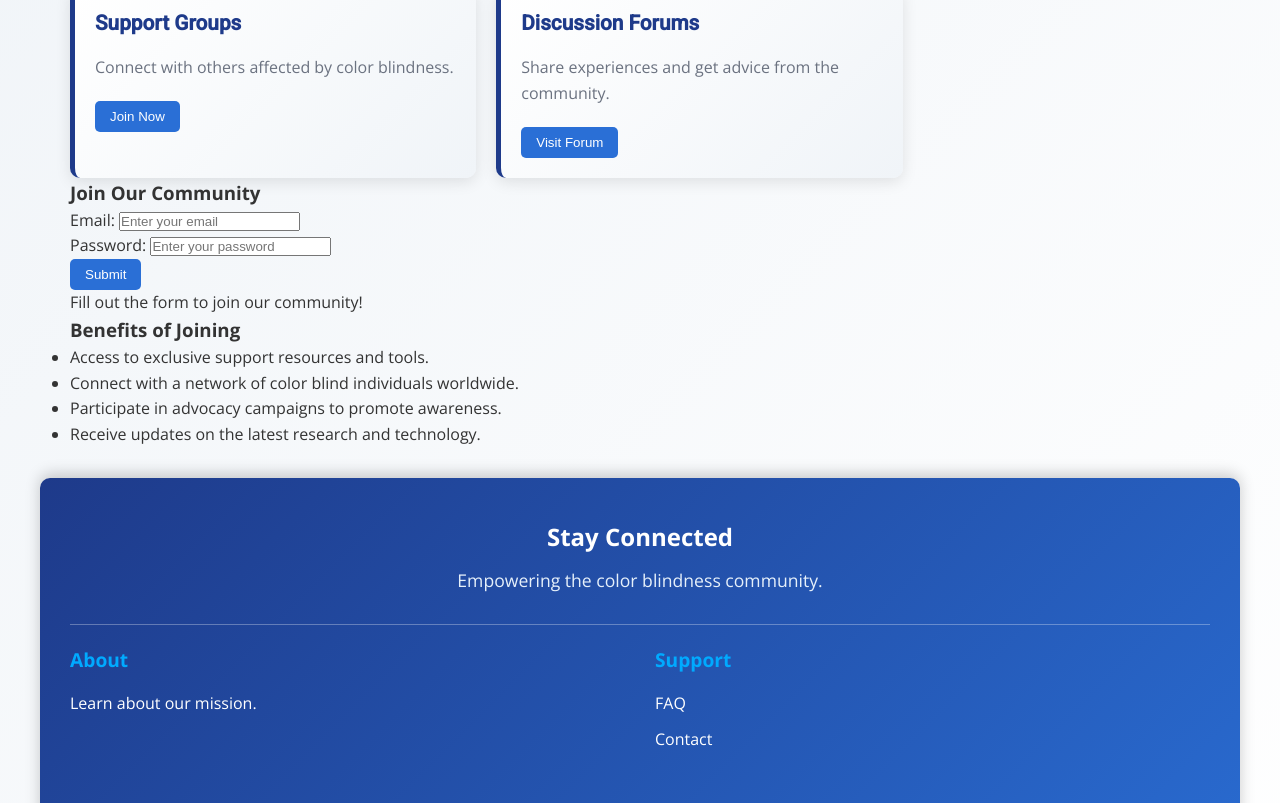
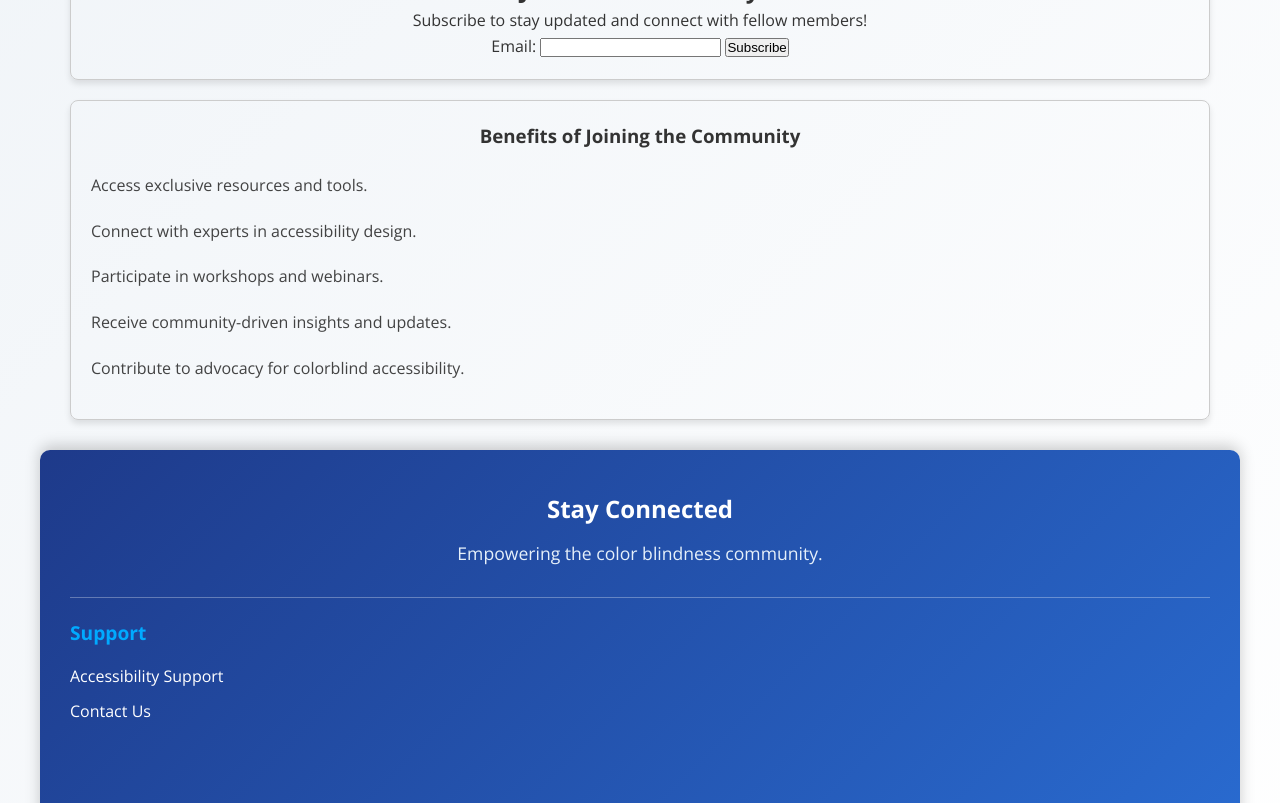
Before and after one commit to thejas-c/Colour-Blind-Community-Hub, a plain HTML site: page community.html in a window 1280 px wide. Shown: the part 248-1051 px from the top of the page. Drawn offline with nearby package versions, Linux system fonts and the light colour scheme.

Commit message:
community.html

```diff
--- a/community.html
+++ b/community.html
@@ -6,6 +6,58 @@
     <title>Color Blindness Community Hub - Community</title>
     <link rel="stylesheet" href="styles.css">
     <link href="https://fonts.googleapis.com/css2?family=Open+Sans:wght@400;700&family=Roboto:wght@400;500&display=swap" rel="stylesheet">
+    <style>
+        /* General layout */
+        .community-container {
+            display: flex;
+            flex-wrap: wrap;
+            gap: 20px;
+        }
+        .email-subscription {
+            flex: 1 1 100%;
+            padding: 20px;
+            border: 1px solid #ccc;
+            border-radius: 8px;
+            text-align: center;
+            box-shadow: 0 4px 6px rgba(0, 0, 0, 0.1);
+        }
+        .benefits {
+            flex: 1 1 100%;
+            padding: 20px;
+            border: 1px solid #ccc;
+            border-radius: 8px;
+            box-shadow: 0 4px 6px rgba(0, 0, 0, 0.1);
+            position: relative;
+            overflow: hidden;
+        }
+        .benefits h3 {
+            margin-bottom: 20px;
+            text-align: center;
+        }
+        .benefits-list {
+            list-style: none;
+            padding: 0;
+        }
+        .benefits-list li {
+            margin-bottom: 20px;
+            font-size: 16px;
+            animation: fadeIn 3s infinite;
+        }
+        @keyframes fadeIn {
+            0% {
+                opacity: 0;
+                transform: translateY(20px);
+            }
+            100% {
+                opacity: 1;
+                transform: translateY(0);
+            }
+        }
+        .active {
+            color: blue; /* Highlight active link in blue */
+            font-weight: bold;
+        }
+    </style>
 </head>
 <body>
     <header>
@@ -14,56 +66,34 @@
     </header>
     <nav>
         <div class="nav-container">
-            <a href="index.html">Home</a>
-            <a href="resources.html">Resources</a>
-            <a href="tools.html">Tools</a>
-            <a href="community.html" class="active">Community</a>
-            <a href="advocacy.html">Advocacy</a>
-            <a href="settings.html">Settings</a>
-            <a href="blogs.html">Blogs</a>
+            <a href="index.html" id="home-link">Home</a>
+            <a href="resources.html" id="resources-link">Resources</a>
+            <a href="tools.html" id="tools-link">Tools</a>
+            <a href="community.html" id="community-link" class="active">Community</a>
+            <a href="advocacy.html" id="advocacy-link">Advocacy</a>
+            <a href="settings.html" id="settings-link">Settings</a>
+            <a href="blogs.html" id="blogs-link">Blogs</a>
         </div>
     </nav>
-    <main>
-        <section class="community-section">
-            <h2>Community</h2>
-            <div class="content-grid">
-                <div class="card">
-                    <h3>Support Groups</h3>
-                    <p>Connect with others affected by color blindness.</p>
-                    <button class="card-button">Join Now</button>
-                </div>
-                <div class="card">
-                    <h3>Discussion Forums</h3>
-                    <p>Share experiences and get advice from the community.</p>
-                    <button class="card-button">Visit Forum</button>
-                </div>
-            </div>
-
-            <div class="join-section">
-                <h3>Join Our Community</h3>
-                <form id="join-form" class="join-form">
-                    <div class="form-group">
-                        <label for="email">Email:</label>
-                        <input type="email" id="email" name="email" required placeholder="Enter your email">
-                    </div>
-                    <div class="form-group">
-                        <label for="password">Password:</label>
-                        <input type="password" id="password" name="password" required placeholder="Enter your password">
-                    </div>
-                    <button type="submit" class="card-button">Submit</button>
-                </form>
-                <p id="join-message" class="join-message">Fill out the form to join our community!</p>
-            </div>
-
-            <div class="benefits-section">
-                <h3>Benefits of Joining</h3>
-                <ul class="benefits-list">
-                    <li>Access to exclusive support resources and tools.</li>
-                    <li>Connect with a network of color blind individuals worldwide.</li>
-                    <li>Participate in advocacy campaigns to promote awareness.</li>
-                    <li>Receive updates on the latest research and technology.</li>
-                </ul>
-            </div>
+    <main class="community-container">
+        <section class="email-subscription">
+            <h2>Join the Community</h2>
+            <p>Subscribe to stay updated and connect with fellow members!</p>
+            <form id="community-form">
+                <label for="email">Email:</label>
+                <input type="email" id="email" name="email" required>
+                <button type="submit">Subscribe</button>
+            </form>
+        </section>
+        <section class="benefits">
+            <h3>Benefits of Joining the Community</h3>
+            <ul class="benefits-list">
+                <li>Access exclusive resources and tools.</li>
+                <li>Connect with experts in accessibility design.</li>
+                <li>Participate in workshops and webinars.</li>
+                <li>Receive community-driven insights and updates.</li>
+                <li>Contribute to advocacy for colorblind accessibility.</li>
+            </ul>
         </section>
     </main>
     <footer>
@@ -74,21 +104,17 @@
             </div>
             <div class="footer-grid">
                 <div class="footer-section">
-                    <h4>About</h4>
-                    <p>Learn about our mission.</p>
-                </div>
-                <div class="footer-section">
                     <h4>Support</h4>
                     <ul>
-                        <li><a href="#">FAQ</a></li>
-                        <li><a href="#">Contact</a></li>
+                        <li><a href="https://www.enchroma.com/pages/color-accessibility-program">Accessibility Support</a></li>
+                        <li><a href="https://www.colourblindawareness.org/contact-us/">Contact Us</a></li>
                     </ul>
                 </div>
             </div>
             <div class="social-links">
-                <a href="#" aria-label="Facebook" class="social-icon">Facebook</a>
-                <a href="#" aria-label="Twitter" class="social-icon">Twitter</a>
-                <a href="#" aria-label="Instagram" class="social-icon">Instagram</a>
+                <a href="https://www.facebook.com/ColourBlindAwareness/" aria-label="Facebook" class="social-icon">Facebook</a>
+                <a href="https://twitter.com/colourblindorg" aria-label="Twitter" class="social-icon">Twitter</a>
+                <a href="https://www.instagram.com/colourblindawareness/" aria-label="Instagram" class="social-icon">Instagram</a>
             </div>
             <div class="footer-bottom">
                 <div class="footer-line"></div>
@@ -96,8 +122,40 @@
             </div>
         </div>
     </footer>
-    <button id="scroll-top" aria-label="Scroll to top">↑</button>
-    <div id="live-notification" class="sr-only" role="alert"></div>
-    <script src="script.js"></script>
+    <script>
+        document.addEventListener('DOMContentLoaded', () => {
+            // Handle form submission for email
+            const communityForm = document.getElementById("community-form");
+            if (communityForm) {
+                communityForm.addEventListener("submit", (e) => {
+                    e.preventDefault();
+                    const email = document.getElementById("email").value;
+                    if (email) {
+                        alert(Thankyou  , joiningcommunity, $,email
+                    }else {
+                        alert("Please enter a valid email address.");
+                    }
+                });
+
+
+            // Mobile Menu Toggle
+            const menuToggle = document.getElementById('menu-toggle');
+            const navContainer = document.querySelector('.nav-container');
+            if (menuToggle && navContainer) {
+                menuToggle.addEventListener('click', () => {
+                    navContainer.classList.toggle('active');
+                });
+            }
+
+            // Highlight Active Navigation Link
+            const navLinks = document.querySelectorAll('nav a');
+            navLinks.forEach(link => {
+                link.addEventListener('click', () => {
+                    navLinks.forEach(a => a.classList.remove('active'));
+                    link.classList.add('active');
+                });
+            });
+        ;
+    </script>
 </body>
 </html>
```
